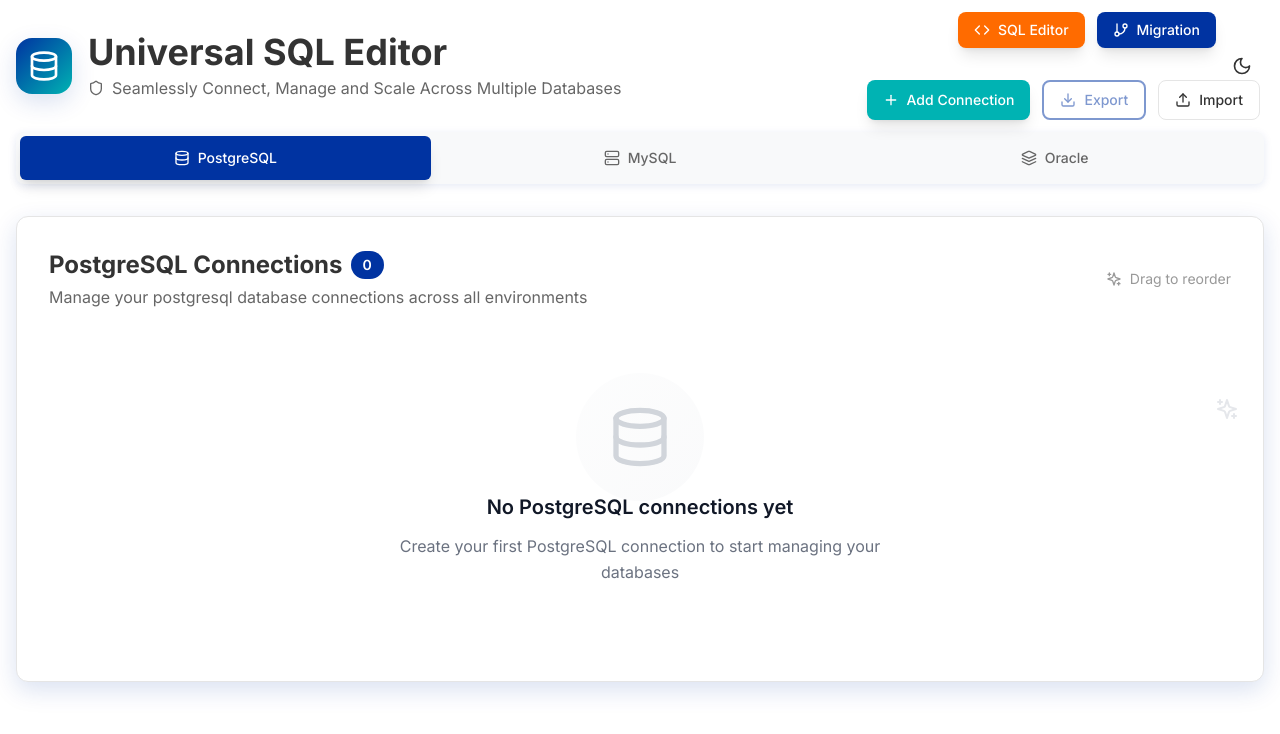
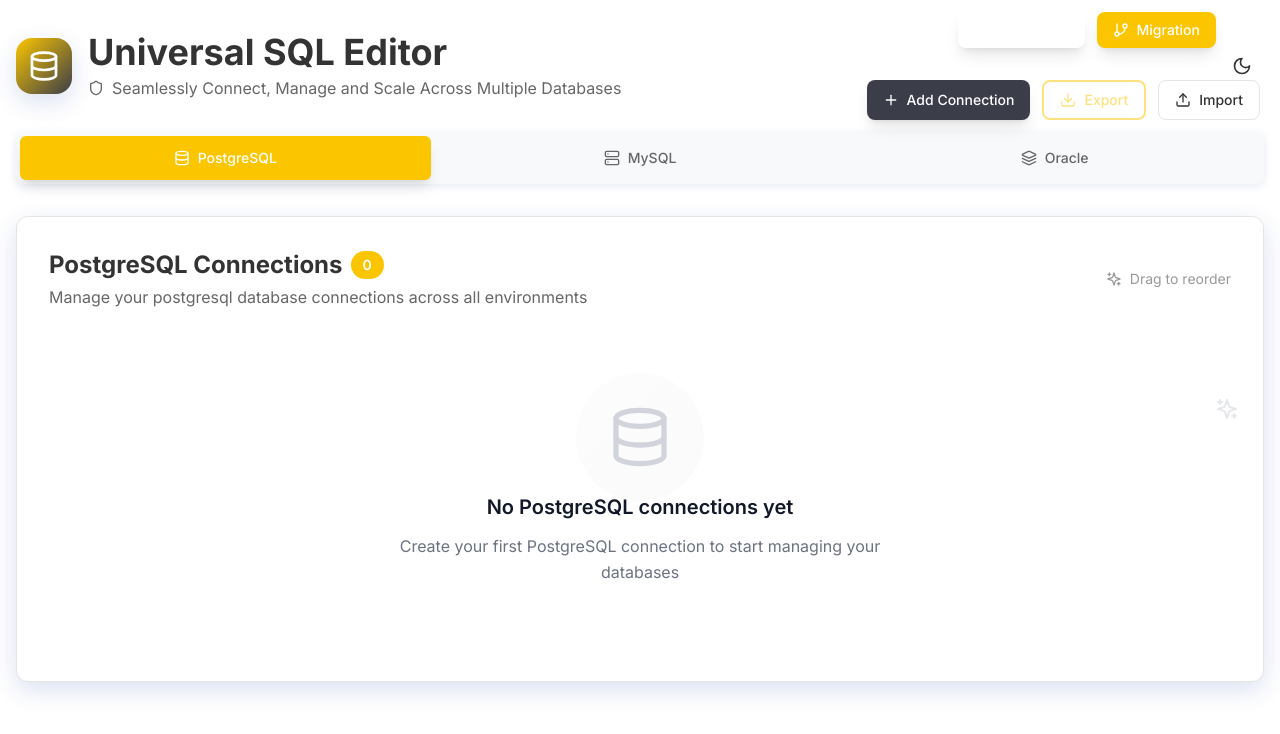
Before and after one commit to sumanthale4/sql-editor-clone, a React (Vite) app: page / in a window 1280 px wide. Shown: the top 734 px of the page. Built offline with nearby package versions, Linux system fonts and the light colour scheme.

Commit message:
Updated theme.css

```diff
--- a/src/styles/theme.css
+++ b/src/styles/theme.css
@@ -5,9 +5,9 @@
 /* Synchrony Financial Brand Colors */
 :root {
   /* Primary Colors */
-  --synchrony-blue: #0033A1;
-  --synchrony-teal: #00B3B3;
-  --synchrony-orange: #FF6B00;
+  --synchrony-blue: #fbc600;
+  --synchrony-teal: #3b3d49;
+  --synchrony-orange: #fff;
 
   /* Light Mode */
   --bg-primary: #FFFFFF;
```
